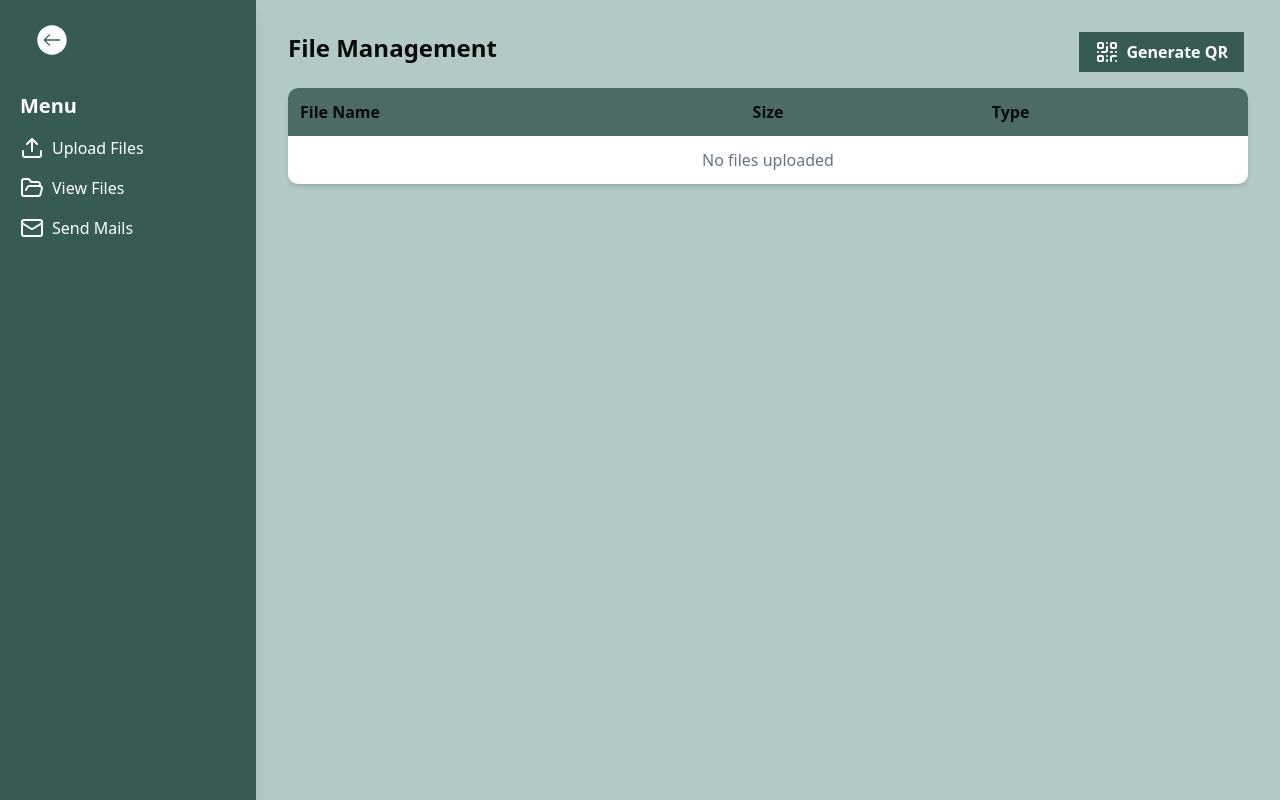
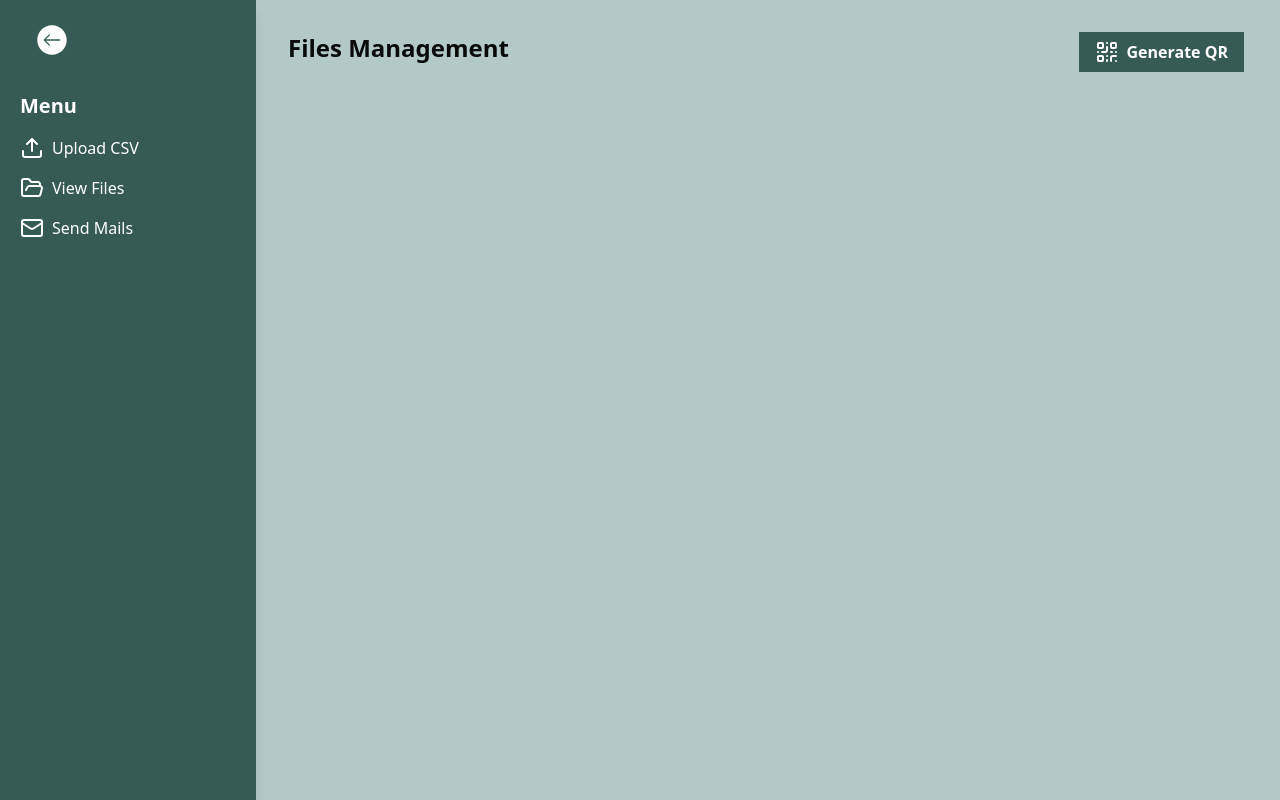
Before and after one commit to Namiiii-sys/Swift-pass, a Next.js app: page /dashboard in a window 1280 px wide. Both pictures are taken after a click on the button "Generate QR". Built offline with nearby package versions, Linux system fonts and the light colour scheme.

Commit message:
csv-parsing-done

```diff
--- a/app/dashboard/page.jsx
+++ b/app/dashboard/page.jsx
@@ -2,22 +2,15 @@
 import React, { useState } from 'react'
 import Image from 'next/image';
 import backarrow from '@/public/backarrow.svg'
-import { Plus, FolderOpen, Mail, QrCode, Upload } from "lucide-react";
+import qrscanner from '@/public/qrscanner.svg'
+import CsvUploader from '@/components/CsvUploader'
+import { FolderOpen, Mail, QrCode, Upload } from "lucide-react";
 
 function Page() {
   const [view, setView] = useState("dashboard");
   const [showUpload, setShowUpload] = useState(false);
   const [files, setFiles] = useState([]);
 
-  const handleFileUpload = (event) => {
-    const uploadedFiles = Array.from(event.target.files);
-    const fileData = uploadedFiles.map(file => ({
-      name: file.name,
-      size: (file.size / 1024).toFixed(2) + " KB",
-      type: file.type
-    }));
-    setFiles([...files, ...fileData]);
-  };
 
   return (
     <div>
@@ -42,8 +35,7 @@ function Page() {
 
       {/* Generate QR Page */}
       {view === "generateQR" && (
-        <div className='flex min-h-screen '>
-
+     <div className='flex min-h-screen'>
       <div className="w-64 bg-emerald-950/70 shadow-lg p-5 flex flex-col gap-4">
       <button onClick={() => setView("dashboard")} className='px-4 py-1 mb-4'>
         <Image src={backarrow} alt="back-arrow" className='h-8 w-8' />
@@ -53,7 +45,7 @@ function Page() {
         className="flex items-center gap-2 text-white hover:text-emerald-200"
         onClick={() => setShowUpload(!showUpload)}
       >
-              <Upload /> Upload Files
+        <Upload /> Upload CSV
       </button>
       <button className="flex items-center gap-2 text-white hover:text-emerald-200">
         <FolderOpen /> View Files
@@ -61,54 +53,47 @@ function Page() {
       <button className="flex items-center gap-2 text-white hover:text-emerald-200">
         <Mail /> Send Mails
       </button>
-
     </div>
 
     {/* Main Content */}
     <div className="flex-1 p-8">
-            <h1 className="text-2xl font-bold mb-4">File Management</h1>
+      <h1 className="text-2xl font-bold mb-4">Files Management</h1>
       <button className="flex absolute items-center right-9 bg-emerald-950/70 px-4 py-2 top-8 gap-2 text-white font-semibold">
         <QrCode /> Generate QR
       </button>
 
 
-            {showUpload && (
-              <div className="mt-4 p-4 border rounded-lg bg-white shadow-md">
-                <input
-                  type="file"
-                  multiple
-                  onChange={handleFileUpload}
-                  className="border p-2 rounded w-full mb-2"
-                />
+      {/* {view === "generateQR" && (
+      <table className='bg-white p-1 overflow-hidden mt-12 rounded-lg flex shadow-lg justify-center'>
+      <tbody>
+              <tr>
+                <td colSpan="100%" className="p-3 text-center text-gray-500">
+                  No CSV data uploaded
+                </td>
+              </tr>
+
+          </tbody>
+      </table>
+      )} */}
+
+      {showUpload && <CsvUploader/>}
+      </div>
     </div>
       )}
 
 
-            <div className="mt-6 bg-white shadow-md rounded-lg overflow-hidden">
-              <table className="w-full">
-                <thead className="bg-emerald-950/70">
-                  <tr>
-                    <th className="p-3 text-left">File Name</th>
-                    <th className="p-3 text-left">Size</th>
-                    <th className="p-3 text-left">Type</th>
-                  </tr>
-                </thead>
-                <tbody>
-                  {files.map((file, index) => (
-                    <tr key={index} className="border-t">
-                      <td className="p-3">{file.name}</td>
-                      <td className="p-3">{file.size}</td>
-                      <td className="p-3">{file.type}</td>
-                    </tr>
-                  ))}
-                  {files.length === 0 && (
-                    <tr>
-                      <td colSpan="3" className="p-3 text-center text-gray-500">No files uploaded</td>
-                    </tr>
-                  )}
-                </tbody>
-              </table>
+      {/* Scan QR Page */}
+      {view === "scanQR" && (
+        <div className='mx-auto my-20 bg-emerald-950/20 w-2/5 h-full rounded-2xl p-4 shadow-lg'>
+          <button onClick={() => setView("dashboard")} className='px-4 py-1 mb-8'>
+            <Image src={backarrow} alt="back-arrow" className='h-8 w-8' />
+          </button>
+          <div className='flex justify-between items-center '>
+            <div className='flex flex-col gap-6 m-4'>
+              <button className='bg-white px-4 py-2 font-semibold rounded-md'>Verify QR</button>
+              <button className='bg-white px-4 py-2 font-semibold rounded-md'>Send Verification mail</button>
             </div>
+            <Image src={qrscanner} alt='qr-image' className='h-48 w-48 m-4 p-2' />
           </div>
         </div>
       )}
--- a/app/sign-in/[[...sign-in]]/page.jsx
+++ b/app/sign-in/[[...sign-in]]/page.jsx
@@ -1,5 +1,11 @@
-import { SignIn } from '@clerk/nextjs'
+"use client";
 
-export default function Page() {
-  return <SignIn />
+import { SignIn } from "@clerk/nextjs";
+
+export default function SignInPage() {
+  return (
+    <div className="flex justify-center items-center h-screen">
+      <SignIn />
+    </div>
+  );
 }
--- /dev/null
+++ b/components/CsvUploader.js
@@ -0,0 +1,65 @@
+'use client'
+import React, { useState } from 'react';
+import Papa from 'papaparse';
+
+const CsvTable = () => {
+  const [csvData, setCsvData] = useState([]);
+
+  const handleFileUpload = (event) => {
+    const file = event.target.files[0];
+
+    if (file) {
+      Papa.parse(file, {
+        complete: (result) => {
+          setCsvData(result.data);
+        },
+        header: true,
+        skipEmptyLines: true,
+      });
+    }
+  };
+
+  return (
+    <div>
+      <input
+        type="file"
+        accept=".csv, .xls"
+        onChange={handleFileUpload}
+        className="border p-2 rounded w-full mb-2"
+      />
+
+      <div className="mt-4 bg-white shadow-md rounded-lg overflow-hidden">
+        <table className="w-full">
+          <thead className="bg-emerald-950/70">
+            <tr>
+              {csvData.length > 0 &&
+                Object.keys(csvData[0]).map((header, index) => (
+                  <th key={index} className="p-2 text-left border-1 border-gray-600">
+                    {header}
+                  </th>
+                ))}
+            </tr>
+          </thead>
+          <tbody>
+            {csvData.map((row, rowIndex) => (
+              <tr key={rowIndex} className="border-t">
+                {Object.values(row).map((value, colIndex) => (
+                  <td key={colIndex} className="p-3">{value}</td>
+                ))}
+              </tr>
+            ))}
+            {csvData.length === 0 && (
+              <tr>
+                <td colSpan="100%" className="p-3 text-center text-gray-500">
+                  No CSV data uploaded
+                </td>
+              </tr>
+            )}
+          </tbody>
+        </table>
+      </div>
+    </div>
+  );
+};
+
+export default CsvTable;
--- a/package.json
+++ b/package.json
@@ -15,6 +15,7 @@
     "clsx": "^2.1.1",
     "lucide-react": "^0.479.0",
     "next": "15.2.1",
+    "papaparse": "^5.5.2",
     "react": "^19.0.0",
     "react-dom": "^19.0.0",
     "tailwind-merge": "^3.0.2",
```
Also changed, not shown: 1 other file (tests, documents, lock files or other folders). Lines whose indentation alone changed are shown as unchanged.
